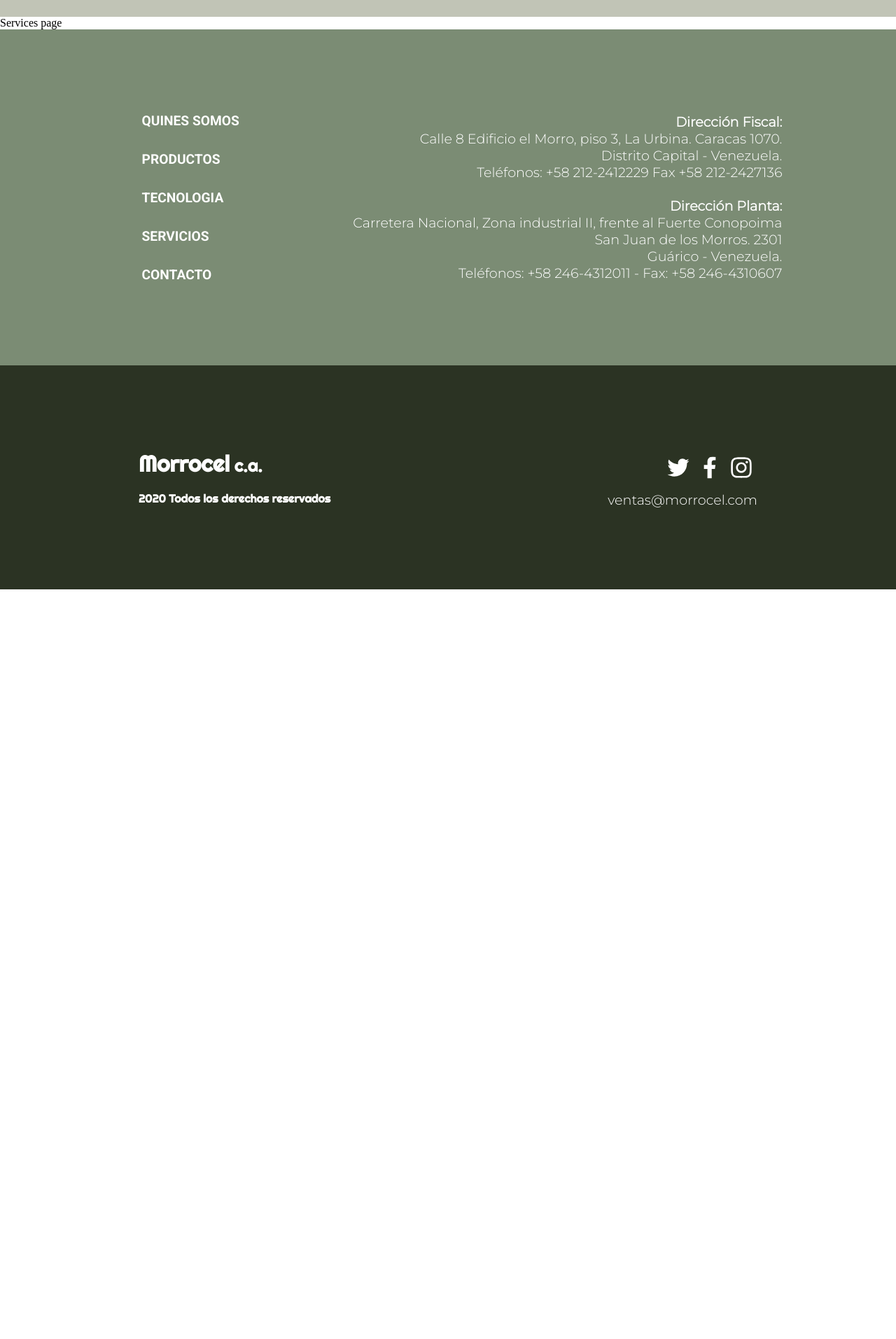
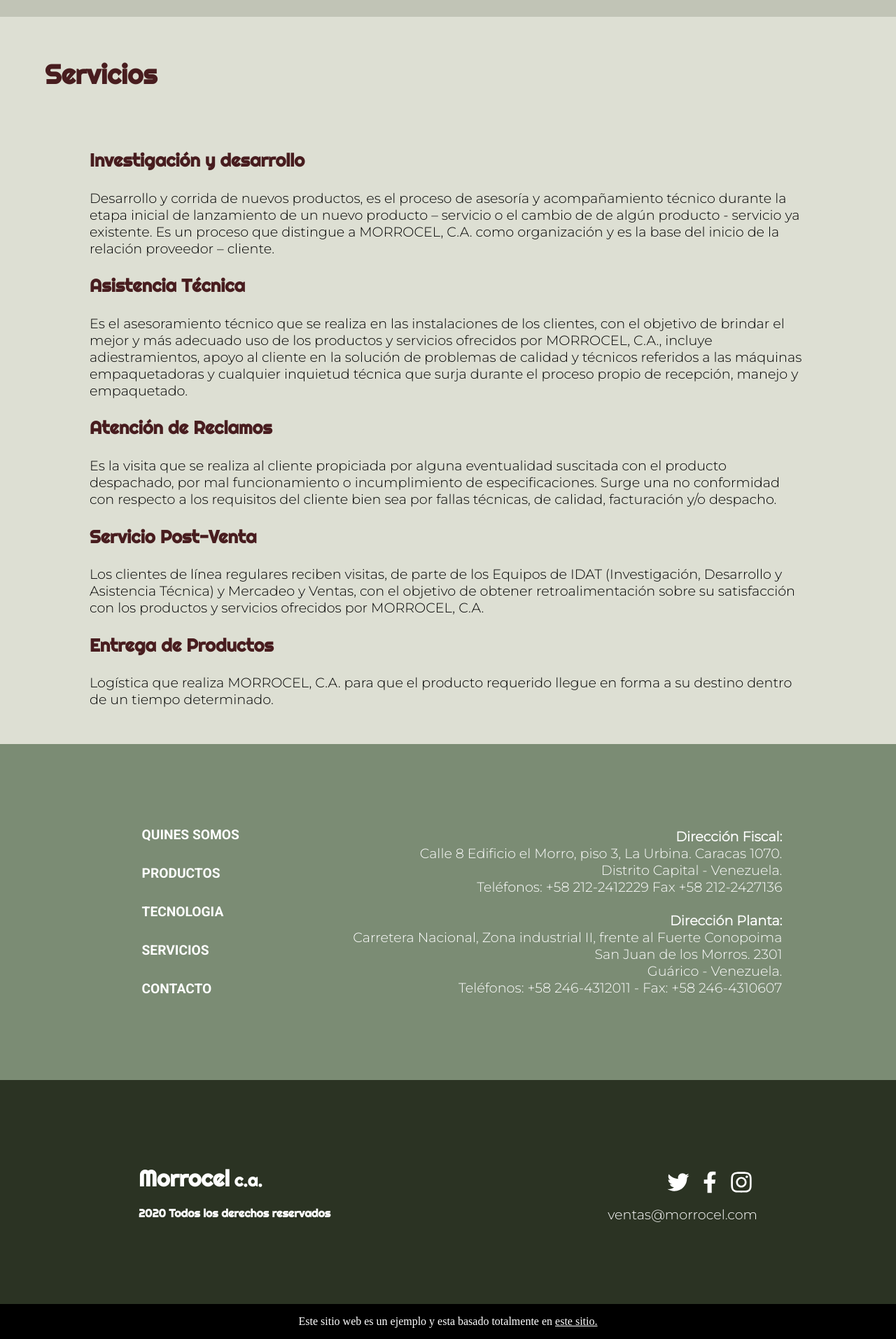
Before and after one commit to Jesusml1/morrocel-concept, a Next.js app: page /servicios in a window 1280 px wide. Shown: the part 120-2033 px from the top of the page at 70% size. Before the commit the page ends 962 px from the top, so only its background shows below. Built offline with nearby package versions, Linux system fonts and the light colour scheme.

Commit message:
added services page

```diff
--- a/src/components/services/index.js
+++ b/src/components/services/index.js
@@ -1,12 +1,12 @@
 import Header from '../shared/header/'
 import Footer from '../shared/footer'
-
+import ServicesContent from './services_content'
 
 export default function Services(){
   return (
     <div>
       <Header />
-      Services page
+      <ServicesContent />
       <Footer />
     </div>
   )
--- /dev/null
+++ b/src/components/services/services_content/index.js
@@ -0,0 +1,25 @@
+import { Wrapper, Title, Body } from './styles'
+
+
+export default function ServicesContent() {
+  return(
+    <Wrapper>
+      <Title>
+        <h1>Servicios</h1>
+      </Title>
+      <Body>
+       <h3>Investigación y desarrollo</h3>
+       <p>Desarrollo y corrida de nuevos productos,  es el proceso de asesoría y acompañamiento técnico durante la etapa inicial de lanzamiento de un nuevo producto – servicio  o el cambio de de algún producto - servicio ya existente.  Es un proceso que distingue a MORROCEL, C.A. como organización y es la base del inicio de la relación proveedor – cliente.</p>
+       <h3>Asistencia Técnica</h3>
+       <p>Es el asesoramiento técnico que se realiza en las instalaciones de los clientes, con el objetivo de brindar el mejor y más adecuado uso de los productos y servicios ofrecidos por MORROCEL, C.A., incluye adiestramientos, apoyo al cliente en la solución de problemas de calidad y técnicos referidos a las máquinas empaquetadoras y cualquier inquietud técnica que surja durante el proceso propio de recepción, manejo y empaquetado.</p>
+       <h3>Atención de Reclamos</h3>
+       <p>Es la visita que se realiza al cliente propiciada por  alguna eventualidad suscitada con el producto despachado, por mal funcionamiento o incumplimiento de especificaciones. Surge una no conformidad con respecto a los requisitos del cliente bien sea por fallas técnicas, de calidad, facturación y/o despacho.</p>
+       <h3>Servicio Post-Venta</h3>
+       <p>Los clientes de línea regulares reciben visitas, de parte de los Equipos de IDAT (Investigación, Desarrollo y Asistencia Técnica) y Mercadeo y Ventas, con el objetivo de obtener retroalimentación sobre su satisfacción con los productos y servicios ofrecidos por MORROCEL, C.A.</p>
+       <h3>Entrega de Productos</h3>
+       <p>Logística que realiza MORROCEL, C.A. para que el producto requerido llegue en forma a su destino dentro de un tiempo determinado.</p>
+
+      </Body>
+    </Wrapper>
+  )
+}
--- /dev/null
+++ b/src/components/services/services_content/styles.js
@@ -0,0 +1,35 @@
+import styled from "styled-components";
+
+export const Wrapper = styled.div`
+  background-color: var(--Moon-Mist);
+  width: 100%;
+  height: auto;
+  display: flex;
+  flex-direction: column;
+`
+
+export const Title = styled.div`
+  padding: 2rem 5% 1rem;
+  color: var(--Cocoa-Bean);
+  font-family: Righteous, Arial, Helvetica, sans-serif;
+  font-size: 1.2rem;
+  @media(max-width: 768px){
+    padding: 0 1rem;
+  }
+`
+export const Body = styled.div`
+  padding: 1rem 10% 2rem;
+  h3{
+    color: var(--Cocoa-Bean);
+    font-family: Righteous, Arial, Helvetica, sans-serif;
+    font-size: 1.6rem;
+  }
+  p{
+    color: var(--Black);
+    font-family: Montserrat, Arial, Helvetica, sans-serif;
+    font-size: 1.2rem;
+  }
+  @media(max-width: 768px){
+    padding: 0 1rem;
+  }
+`
--- a/src/components/shared/footer/footer.js
+++ b/src/components/shared/footer/footer.js
@@ -132,3 +132,14 @@
   color: white;
   font-size: 1.2rem;
 `
+
+export const Disaclimer = styled.div`
+  background-color: black;
+  display: flex;
+  align-items: center;
+  justify-content: center;
+  color: white;
+  a{
+    color: white;
+  }
+`
--- a/src/components/shared/footer/index.js
+++ b/src/components/shared/footer/index.js
@@ -9,7 +9,8 @@
          SocialMedia,
          IconList,
          Icon,
-         Email, } from './footer'
+         Email,
+         Disaclimer, } from './footer'
 
 
 
@@ -91,6 +92,9 @@
           <Email>ventas@morrocel.com</Email>
         </SocialMedia>
       </MainFooter>
+      <Disaclimer>
+        <p>Este sitio web es un ejemplo y esta basado totalmente en  <a href="http://www.morrocel.com/">este sitio.</a></p>
+      </Disaclimer>
     </FooterWrapper>
   )
 }
--- a/src/components/shared/header/menu/menu.js
+++ b/src/components/shared/header/menu/menu.js
@@ -26,6 +26,7 @@
     display: flex;
     min-width: 100%;
     z-index: 5;
+    overflow: hidden;
   }
 
   a {
```
Also changed, not shown: src/components/home/features/features.js (+8 -6 lines).
